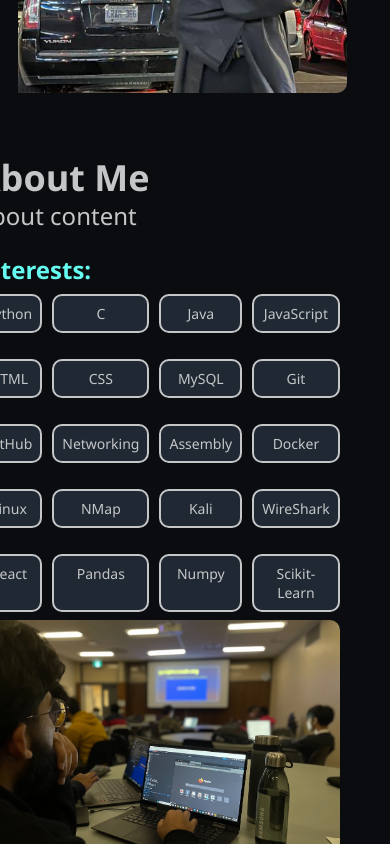
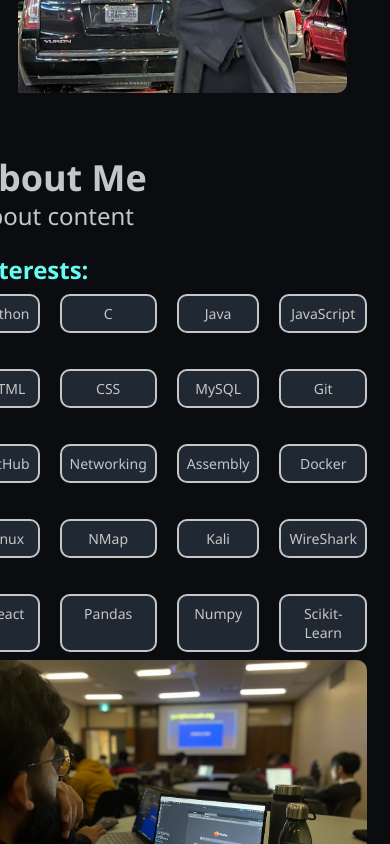
Before and after one commit to muzammilz7/Portfolio-Website, a React (Create React App) app: page / in a window 390 px wide. Shown: the part 1180-2024 px from the top of the page. Built offline with nearby package versions, Linux system fonts and the light colour scheme.

Commit message:
edits to about section

```diff
--- a/src/App.css
+++ b/src/App.css
@@ -271,13 +271,11 @@ h3 {
 }
 
 .about_class {
-  padding-left: 40px;
+  padding: 30px;
   display: grid;
-  padding: 133.3px 85.3px;
-  gap: 114.6px;
-  grid-template-columns: repeat(2, 1fr);
-  align-items: start;
-  padding-right: 40px;
+  gap: 30px;
+  grid-template-columns: repeat(4, 1fr);
+  justify-content: center;
 }
 
 .about_hero ul {
@@ -286,7 +284,7 @@ h3 {
   margin: 0;
   display: grid;
   grid-template-columns: repeat(4, 1fr);
-  grid-gap: 10px;
+  grid-gap: 20px;
 }
 
 .about_hero li {
@@ -557,12 +555,3 @@ h3 {
     margin-top: 20px;
   }
 }
-
-@media (max-width: 768px) {
-  .about_class,
-  .experience-details,
-  .hero_sec_class,
-  .project_info {
-    justify-content: center;
-  }
-}
```
